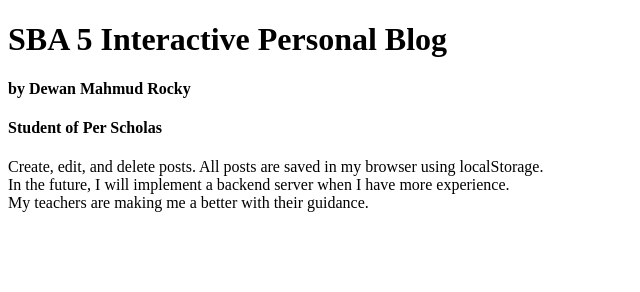
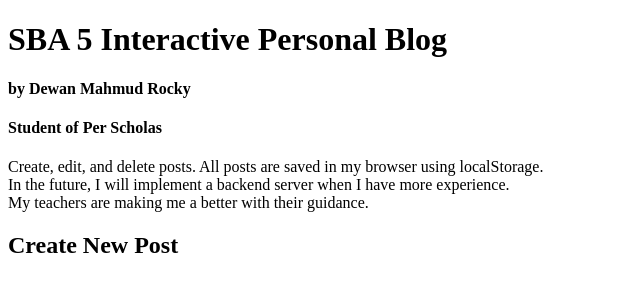
Before and after one commit to DewanTechUS/SBA_5_The_Document_Object_Model, a plain HTML site: page index.html in a window 1280 px wide. Shown: the whole page, without its empty margins (0-640 px from the left). Drawn offline with Linux system fonts and the light colour scheme.

Commit message:
feat(html): create form for creating and editing posts

```diff
--- a/index.html
+++ b/index.html
@@ -22,6 +22,13 @@
 
     </p>
 
+    <!-- i add post form // ref https://ps-lms.vercel.app/curriculum/se/412/sba#:~:text=Create%20New%20Posts,if%20validation%20fails. -->
+    <section aria-label="Create or edit a blog post">
+      <h2 id="form-title">Create New Post</h2>
+
+
+    </section>
+
 </div>
 
 </body>
```
